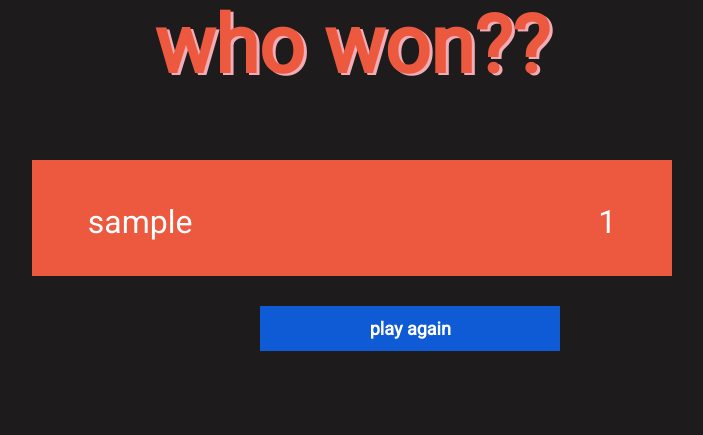
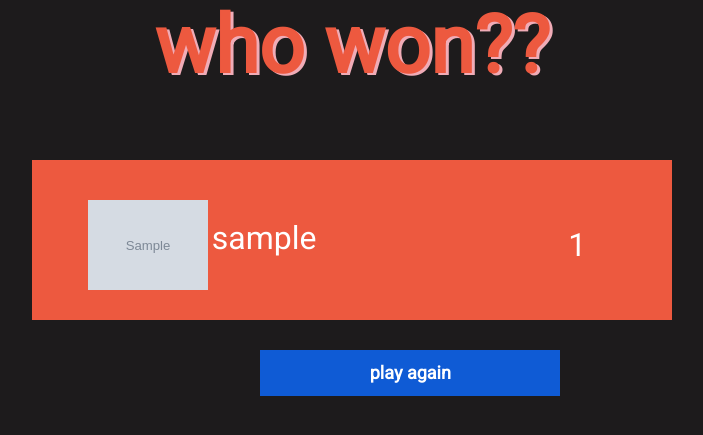
Before and after one commit to marsmans13/game_app, a Flask app: page /final_scores/000 in a window 1280 px wide. Shown: the part 133-568 px from the top of the page, without its empty margins (288-991 px from the left). Run offline with Flask 2, Linux system fonts and the light colour scheme; the visitor is signed in with stand-in values (Sample User, id 1); tables that the repository leaves empty hold one stand-in row (values such as "Sample post"); grey boxes marked "Sample" are stand-in pictures; some libraries are stand-ins or nearby versions.

Commit message:
Normalize inputs, add avatars to scores

```diff
--- a/game_app/server.py
+++ b/game_app/server.py
@@ -44,7 +44,7 @@ def home():
 
         elif request.form.get('game_code'):
             username = request.form['username_join']
-            game_code = request.form.get('game_code')
+            game_code = request.form.get('game_code').strip()
             game = Game.query.filter_by(game_code=game_code).all()
             if not game:
                 flash("Incorrect game code")
@@ -194,7 +194,7 @@ def define(word, game_id, username, definition):
     existing_def = Definition.query.filter_by(player_id=player.player_id, word_id=word.word_id, game_id=game_id).all()
 
     if not existing_def:
-        definition = Definition(player_id=player.player_id, word_id=word.word_id, definition=definition.lower(), game_id=game_id)
+        definition = Definition(player_id=player.player_id, word_id=word.word_id, definition=definition.lower().rstrip('.!?'), game_id=game_id)
         db.session.add(definition)
         db.session.commit()
 
@@ -380,10 +380,12 @@ def show_scores(game_code):
     for player in players:
         try:
             votes = Vote.query.filter_by(vote_receiver=player.player_id).all()
+            avatar = Avatar.query.filter_by(avatar_id=player.avatar_id).first()
             points = len(votes)
-            scores[player.username] = points
+            scores[player.username] = [points, avatar.path]
         except Exception as e:
             print('Error:', e)
-    sorted_scores = sorted(scores.items(), key=lambda x: x[1], reverse=True)
+    sorted_scores = sorted(scores.items(), key=lambda x: x[1][0], reverse=True)
+    print(sorted_scores)
 
     return render_template('scores.html', scores=sorted_scores, game_code=game_code)
--- a/game_app/static/style.css
+++ b/game_app/static/style.css
@@ -141,6 +141,10 @@ html, body {
     padding-left: 0;
 }
 
+.final-avatar {
+    width: 120px;
+}
+
 .score-nums {
     display: inline-block;
     vertical-align: middle;
--- a/game_app/templates/scores.html
+++ b/game_app/templates/scores.html
@@ -25,10 +25,11 @@
                 <div class="row">
                     <div class="col-lg-1 col-sm-1 col-xs-1"></div>
                     <div class="col-lg-5 col-sm-5 col-xs-5" style="margin-top:20px;">
-                        <p style="font-size:2em">{{ score[0] }}</p>
+                        <img class="avatar-scores final-avatar" src="{{ score[1][1] }}">
+                        <p style="font-size:2em; display: inline-block;">{{ score[0] }}</p>
                     </div>
-                    <div class="col-lg-5 col-sm-5 col-xs-5" style="text-align:right;margin-top:20px;">
-                        <p style="font-size:2em">{{ score[1] }}</p>
+                    <div class="col-lg-5 col-sm-5 col-xs-5" style="text-align:right; height: 120px; line-height: 130px; text-align:right;">
+                        <p class="score-nums" style="font-size:2em;">{{ score[1][0] }}</p>
                     </div>
                     <div class="col-lg-1 col-sm-1 col-xs-1"></div>
                 </div>
--- a/game_app/templates/show_definitions.html
+++ b/game_app/templates/show_definitions.html
@@ -12,7 +12,7 @@
 <script src="https://maxcdn.bootstrapcdn.com/bootstrap/3.4.1/js/bootstrap.min.js"></script>
 </head>
 {% block content %}
-<body style="background-color: transparent; min-height:100%; color:white;">
+<body style="background-color: transparent; min-height:100%; color:white; visibility:hidden">
     <div class="row">
         <div class="col-lg-4 col-xs-0"></div>
         <div class="col-lg-4 col-xs-12">
@@ -43,6 +43,7 @@
                         {% else %}
                             {% for voter in definitions[definition][1] %}
                                 <span>{{ voter }}</span>
+                                <br/>
                             {% endfor %}
                         {% endif %}
                     </div>
--- a/game_app/templates/show_word.html
+++ b/game_app/templates/show_word.html
@@ -25,7 +25,7 @@
         <div class="col-lg-6 col-md-10 col-xs-12" style="margin-bottom: 30px;">
             <form action="{{ url_for('new_word', word=word, game_code=game_code, word_num=word_num) }}" method="post">
                 <label class="input-label" for="definition">good luck defining {{ word }}...</label>
-                <textarea class="def-input" name="definition" id="definition" rows="5" cols="100"></textarea>
+                <textarea class="def-input" name="definition" id="definition" rows="5" cols="100" maxlength="300"></textarea>
                 <br/>
                 <input class="btn-style" id="definitionSubmit" type="submit" value="submit">
             </form>
```
Also changed, not shown: game_app/templates/home.html (+4 -4 lines).
